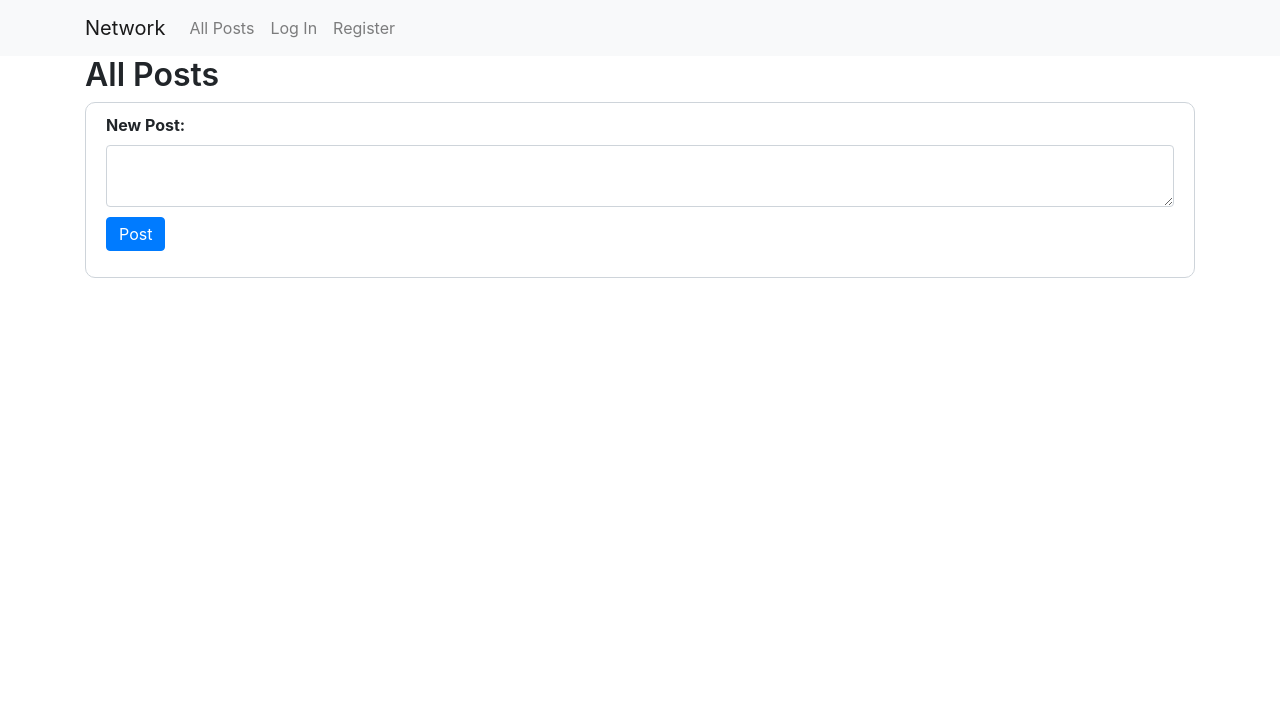
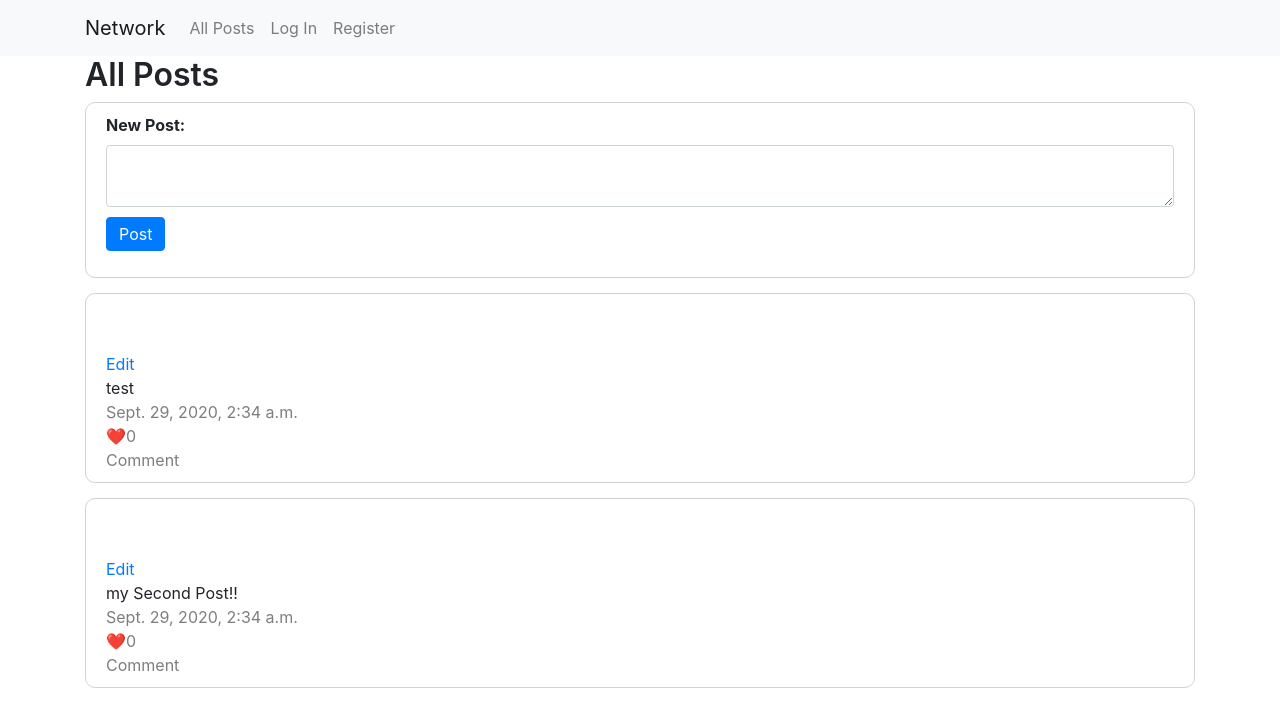
Before and after one commit to max-schaefer-dev/cs50w_network, a Django app: page / in a window 1280 px wide. Shown: the top 727 px of the page. Run offline with Django 3.2, Linux system fonts and the light colour scheme; data comes from the database, SQL or seed files in the repository; both versions use the stored data as it was after the commit; some libraries are stand-ins or nearby versions.

Commit message:
Specification "All Posts" finished

```diff
--- a/network/models.py
+++ b/network/models.py
@@ -16,6 +16,7 @@
     text = models.CharField(max_length=280)
     username = models.ForeignKey(
         User, on_delete=models.CASCADE, related_name="postBy")
+    timestamp = models.DateTimeField(auto_now_add=True)
 
     def __str__(self):
         return f"User: {self.username} postet: {self.text}"
--- a/network/static/network/styles.css
+++ b/network/static/network/styles.css
@@ -5,6 +5,11 @@
     padding:10px 20px;
     border: 1px solid #ced4da;
     border-radius: 10px;
+    margin-bottom:15px;
+}
+
+.element-control span{
+    color: #7e7e7e;
 }
 
 .btn{
--- a/network/templates/network/index.html
+++ b/network/templates/network/index.html
@@ -13,5 +13,21 @@
             </div>
         </form>
     </div>
+    {% for post in allposts %}
+    <div class="element-control">
+        <b>{{ user.username }}</b>
+        <br><br>
+        <a href="#">Edit</a>
+        <br>
+        {{ post.text }}
+        <br>
+        <span>{{ post.timestamp }}
+        </span>
+        <br>
+        <span>&#10084;&#65039;0</span>
+        <br>
+        <span>Comment</span>
+    </div>
+    {% endfor %}
 </div>
 {% endblock %}
--- a/network/views.py
+++ b/network/views.py
@@ -14,8 +14,10 @@
                        username=User.objects.get(username=request.POST["user"]))
         newPost.save()
 
+    allPosts = Post.objects.all()
     return render(request, "network/index.html", {
-        "newPostForm": NewPost
+        "newPostForm": NewPost,
+        "allposts": allPosts
     })
 
 
```
Also changed, not shown: db.sqlite3, network/migrations/0002_post_date.py (added), network/migrations/0003_auto_20200929_0431.py (added), network/migrations/0004_auto_20200929_0434.py (added).
